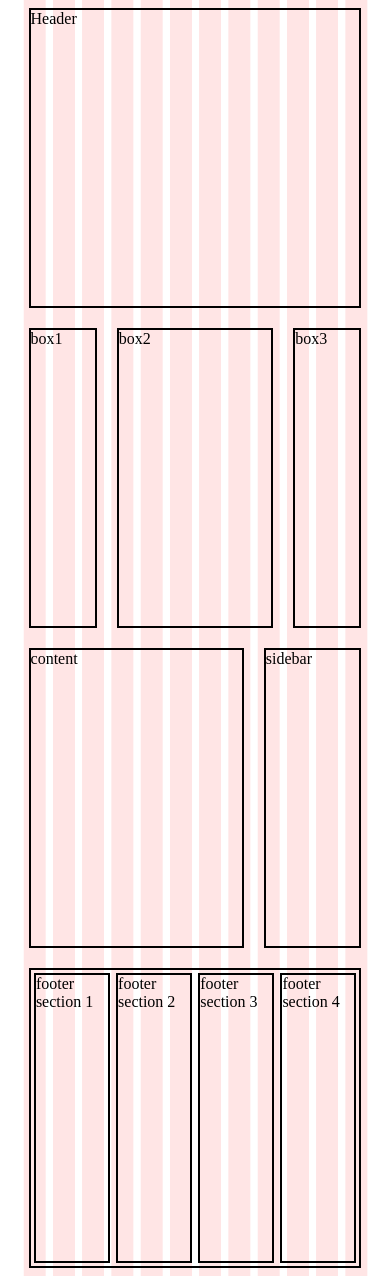
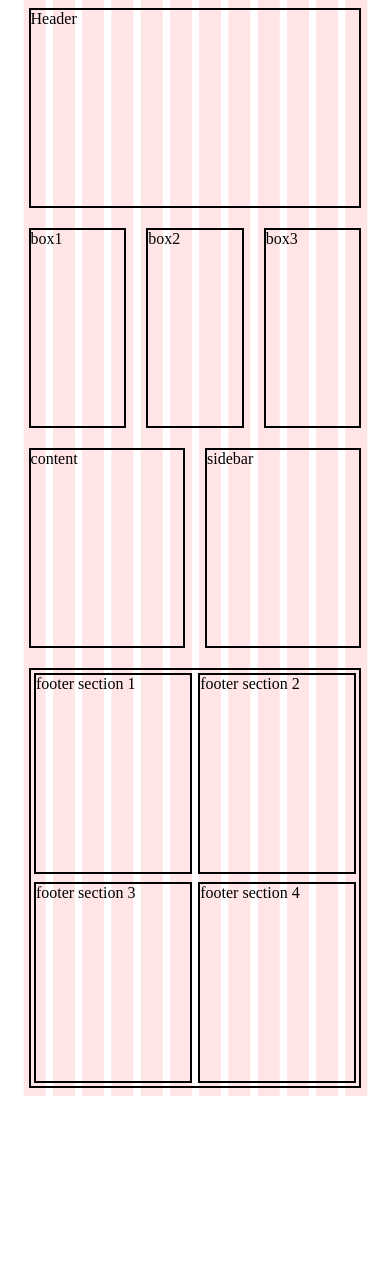
Before and after one commit to chattria/cssgrids-template, a plain HTML site: page index.html in a window 390 px wide. After the commit the page ends 1096 px from the top, so only its background shows below. Drawn offline with Linux system fonts and the light colour scheme.

Commit message:
Tablet width

```diff
--- a/css/style.css
+++ b/css/style.css
@@ -55,6 +55,7 @@ footer {
   grid-column: span 3;
 }
 
+/* Smaller desktop */
 @media screen and (max-width: 1200px) {
   .box1,
   .box3 {
@@ -73,3 +74,30 @@ footer {
     grid-column: 9 / span 4;
   }
 }
+
+/* Tablet */
+@media screen and (max-width: 960px) {
+  main {
+    grid-template-rows: repeat(5, 200px);
+  }
+
+  .box1,
+  .box3,
+  .box2 {
+    grid-column: span 4;
+  }
+
+  .content,
+  .sidebar {
+    grid-column: span 6;
+  }
+
+  footer {
+    grid-column: 1 / span 12;
+    grid-row: 4 / span 2;
+  }
+
+  [class*="footer"] {
+    grid-column: span 6;
+  }
+}
```
